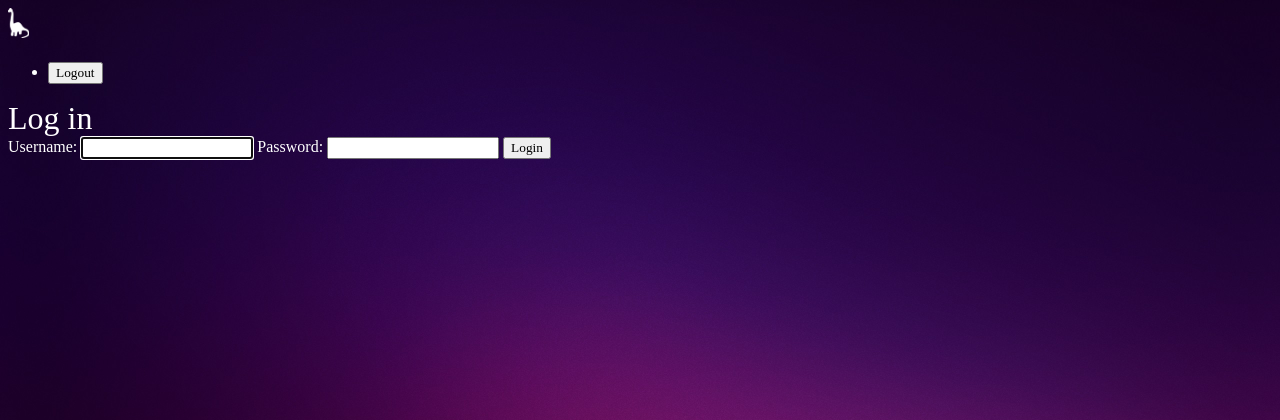
After one commit to Sofitch/django-proj, a Django app: page /accounts/login/ in a window 1280 px wide. The commit adds this page. Shown: the top 420 px of the page. Run offline with Django 4.2, Linux system fonts and the light colour scheme.

Commit message:
finished signup, added login and logout

```diff
--- /dev/null
+++ b/djangofi/accounts/templates/accounts/login.html
@@ -0,0 +1,10 @@
+{% extends 'base_layout.html' %}
+
+{% block content %}
+<h1>Log in</h1>
+<form class="site-form" action="{% url 'accounts:login' %}" method="post">
+    {% csrf_token %}
+    {{ form }}
+    <input type="submit" value="Login">
+</form>
+{% endblock %}
--- a/djangofi/accounts/templates/accounts/signup.html
+++ b/djangofi/accounts/templates/accounts/signup.html
@@ -2,7 +2,7 @@
 
 {% block content %}
 <h1>Signup</h1>
-<form class="site-form" action="/accounts/signup/" method="post">
+<form class="site-form" action="{% url 'accounts:signup' %}" method="post">
     {% csrf_token %}
     {{ form }}
     <input type="submit" value="Signup">
--- a/djangofi/accounts/urls.py
+++ b/djangofi/accounts/urls.py
@@ -5,4 +5,6 @@ app_name = 'accounts'
 
 urlpatterns = [
     path('signup/', views.signup_view, name='signup'),
+    path('login/', views.login_view, name='login'),
+    path('logout/', views.logout_view, name='logout'),
 ]
--- a/djangofi/accounts/views.py
+++ b/djangofi/accounts/views.py
@@ -1,5 +1,6 @@
 from django.shortcuts import render, redirect
-from django.contrib.auth.forms import UserCreationForm
+from django.contrib.auth.forms import UserCreationForm, AuthenticationForm
+from django.contrib.auth import login, logout
 
 # Create your views here.
 
@@ -7,10 +8,26 @@ def signup_view(request):
     if request.method == 'POST':
         form = UserCreationForm(request.POST)
         if form.is_valid():
-            form.save()
-            # log the user in
+            user = form.save()
+            login(request, user)
             return redirect('articles:list')
     else:
         form = UserCreationForm()
     # if POST request was invalid, the same form is sent back
     return render(request, 'accounts/signup.html', {"form": form})
+
+def login_view(request):
+    if request.method == 'POST':
+        form = AuthenticationForm(data=request.POST)
+        if form.is_valid():
+            user = form.get_user()
+            login(request, user)
+            return redirect('articles:list')
+    else:
+        form = AuthenticationForm()
+    return render(request, 'accounts/login.html', {"form": form})
+
+def logout_view(request):
+    if request.method == 'POST':
+        logout(request)
+        return redirect('articles:list')
--- a/djangofi/templates/base_layout.html
+++ b/djangofi/templates/base_layout.html
@@ -10,8 +10,20 @@
     <link rel="stylesheet" href="{% static 'styles.css' %}">
 </head>
 <body>
+    <header>
+        <h1><a href="{% url 'articles:list' %}"><img src="{% static 'dino.png' %}" height="30px" ></a></h1>
+        <nav>
+            <ul>
+                <li>
+                    <form class="logout-link" action="{% url 'accounts:logout' %}" method="post">
+                        {% csrf_token %}
+                        <button type="submit">Logout</button>
+                    </form>
+                </li>
+            </ul>
+        </nav>
+    </header>
     <div class="wrapper">
-        <h1><a href="{% url 'articles:list' %}"><img src="{% static 'dino.png' %}" height="30px" ></a></h1>
         {% block content %}
         {% endblock %}
     </div>
```
Also changed, not shown: notes.md (+17 -3 lines), djangofi/db.sqlite3.
